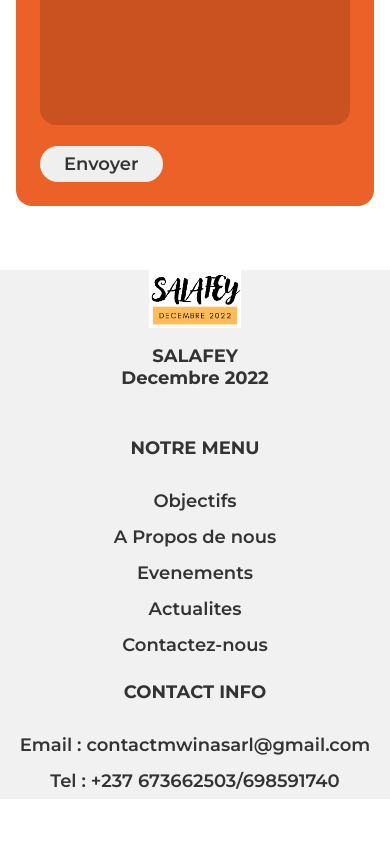
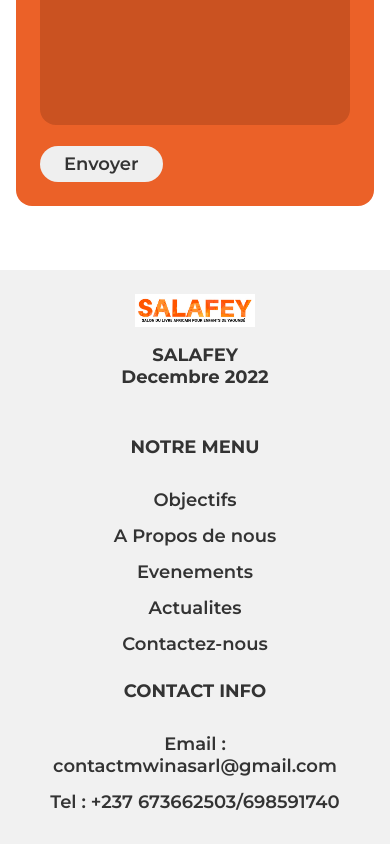
Before and after one commit to salafey/Salafey_front, a Next.js app: page /evenements in a window 390 px wide. Shown: the part 3516-4360 px from the top of the page. Before the commit the page ends 4315 px from the top, so only its background shows below. Built offline with nearby package versions, Linux system fonts and the light colour scheme.

Commit message:
2 files modified

```diff
--- a/components/footer.jsx
+++ b/components/footer.jsx
@@ -1,4 +1,4 @@
-import { image } from './image';
+import { image, logo } from './image';
 
 export default function Footer() {
   return (
@@ -7,7 +7,7 @@
         <section>
           <div className="logo">
             <div>
-              <img src={image} width={'100%'} alt="salafey logo" />
+              <img src={logo} width={'100%'} alt="salafey logo" />
             </div>
           </div>
           <h5>
--- a/styles/style.scss
+++ b/styles/style.scss
@@ -174,7 +174,7 @@
       height: 100%;
 
       .logo {
-        width: 92px;
+        width: 120px;
       }
       h4 {
         text-transform: uppercase;
@@ -245,7 +245,7 @@
 
   footer {
     height: auto;
-    padding: 0;
+    padding: 24px;
 
     .container {
       display: flex;
@@ -265,7 +265,7 @@
           justify-content: center;
 
           div {
-            width: 92px;
+            width: 120px;
           }
         }
         & * {
```
